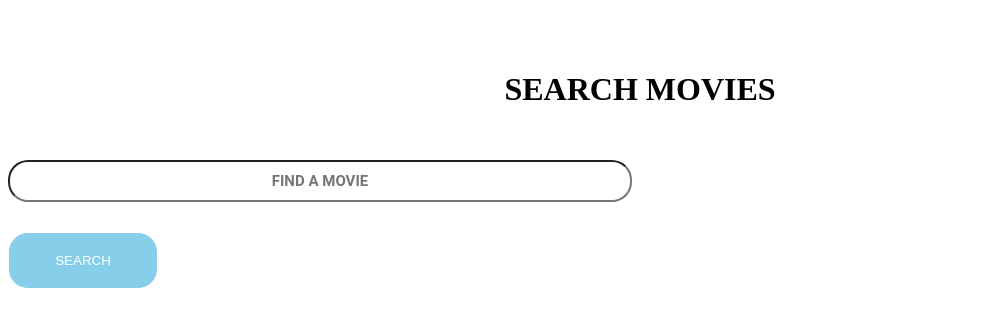
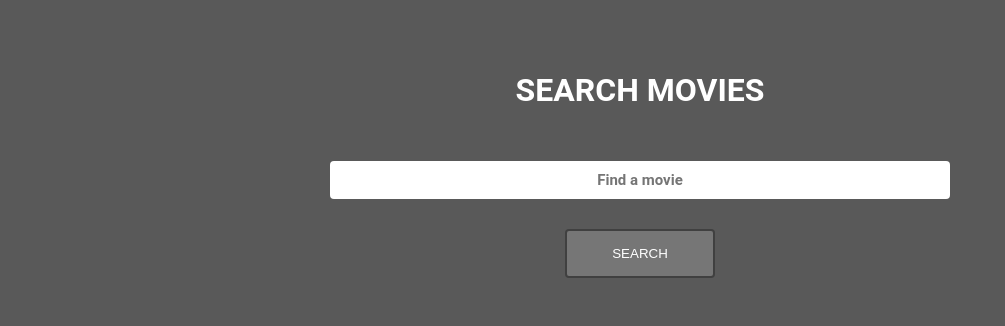
Before and after one commit to Maksim-py-js/nuxt-movies-search, a Nuxt app: page / in a window 1280 px wide. Shown: the top 326 px of the page, without its empty margins (0-1005 px from the left). Built offline with nearby package versions, Linux system fonts and the light colour scheme.

Commit message:
стилизация

```diff
--- a/components/Search.vue
+++ b/components/Search.vue
@@ -44,25 +44,28 @@ export default {
 
 <style scoped>
 .input input {
-   width: 600px;
+    display: block;
+    width: 600px;
+    margin: 0 auto 30px;
     text-align: center;
-    text-transform: uppercase;
     font-size: 15px;
     font-family: 'Roboto';
     font-weight: bold;
-    color: #000;
-    border-radius: 20px;
+    color: #404040;
+    border-radius: 4px;
+    border: none;
     padding: 10px;
-    margin-bottom: 30px;
     outline: none;
 }
 .button {
-  padding: 20px;
-  background: skyblue;
+  display: block;
+  padding: 15px 20px;
+  background: #767676;
   color: #fff;
   text-transform: uppercase;
   border: 1px solid white;
-  border-radius: 20px;
+  border-radius: 4px;
+  border: 2px solid #404040;
   width: 150px;
   outline: none;
   cursor: pointer;
--- /dev/null
+++ b/layouts/error.vue
@@ -0,0 +1,24 @@
+<template>
+    <div class="content">
+        <h1>Такой фильм не найден</h1>
+        <nuxt-link to="/" class="link">Главная</nuxt-link>
+    </div>
+</template>
+
+<style scoped>
+    .content {
+        text-align: center;
+    }
+    h1 {
+        font-size: 30px;
+        color: #000;
+        margin-top: 100px;
+        font-family: 'Roboto';
+        text-align: center;
+    }
+    .link {
+        text-decoration: none;
+        font-family: 'Roboto';
+        color: #000;
+    }
+</style>
--- a/pages/index.vue
+++ b/pages/index.vue
@@ -40,10 +40,15 @@ export default {
 </script>
 
 <style>
+body {
+  background: #595959;
+}
 .title {
     padding-top: 50px;
     padding-bottom: 30px;
     text-align: center;
     text-transform: uppercase;
+    color: #fff;
+    font-family: 'Roboto';
   }
 </style>
```
